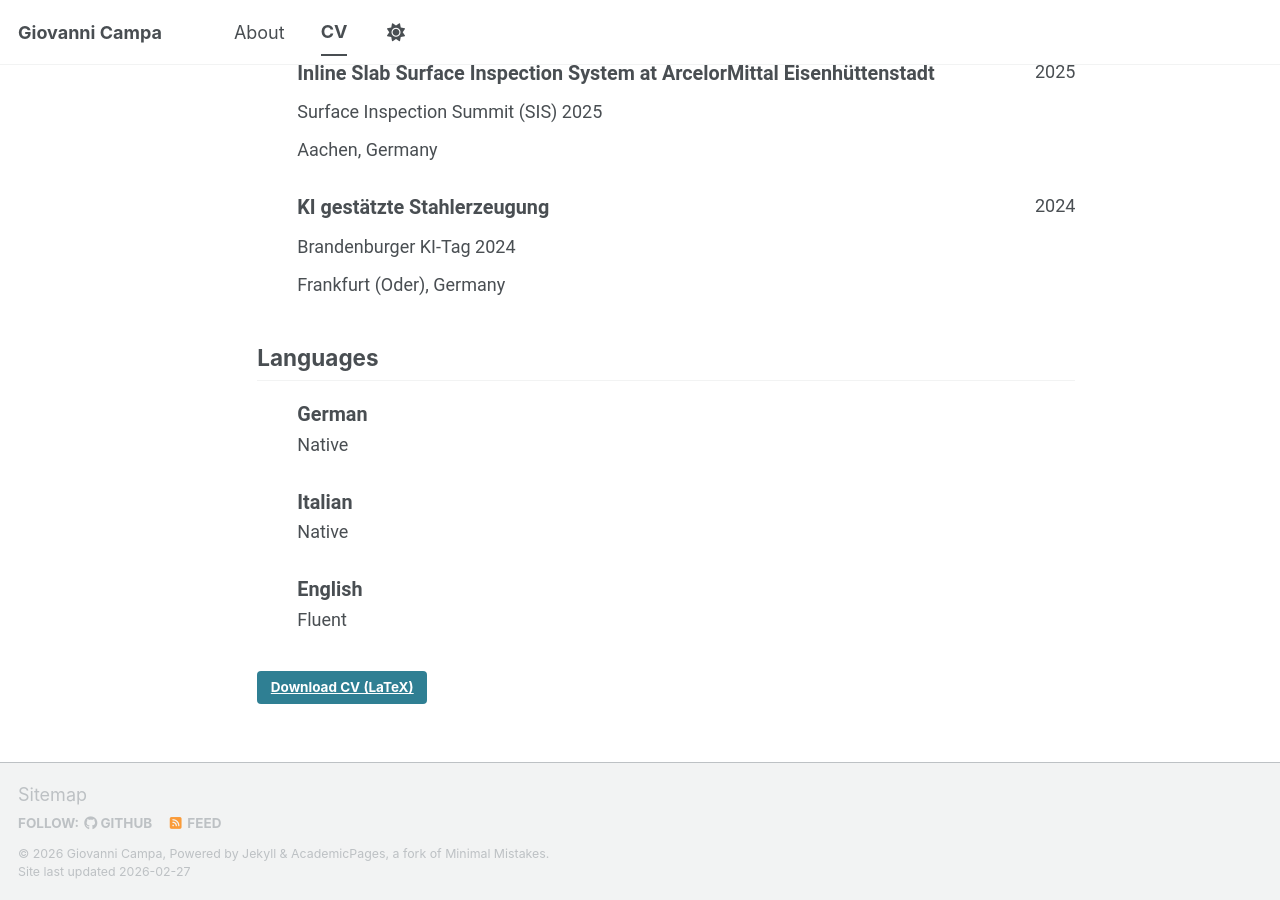
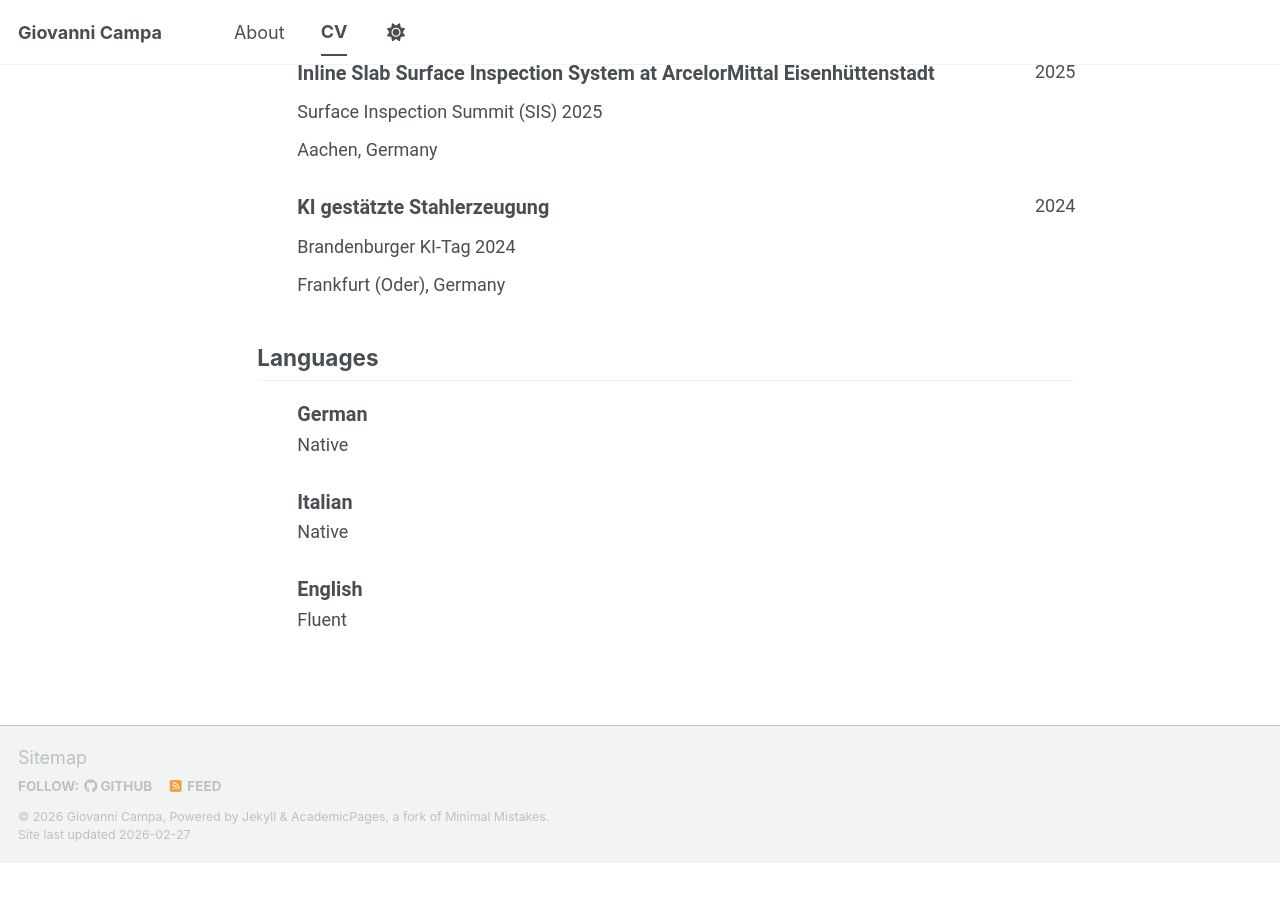
Before and after one commit to giovannicampa/giovannicampa.github.io, a Jekyll site: the page built from _pages/cv-json.md, in a window 1280 px wide and 900 px high, scrolled down 3102 px. Built offline with Jekyll 4.4.1, drawn with Linux system fonts in a browser that asks for light colours; a script bundle is joined from its source files by our own code; library files that are not in the unit come from our copies; after the commit the page ends 3965 px from its top, so only the background shows below that.

Commit message:
Remove latex download

```diff
--- a/_pages/cv-json.md
+++ b/_pages/cv-json.md
@@ -10,7 +10,3 @@ redirect_from:
 {% include base_path %}
 
 {% include cv-template.html %}
-
-<div class="cv-download-links">
-  <a href="{{ base_path }}/resume.tex" class="btn btn--primary">Download CV (LaTeX)</a>
-</div>
```
